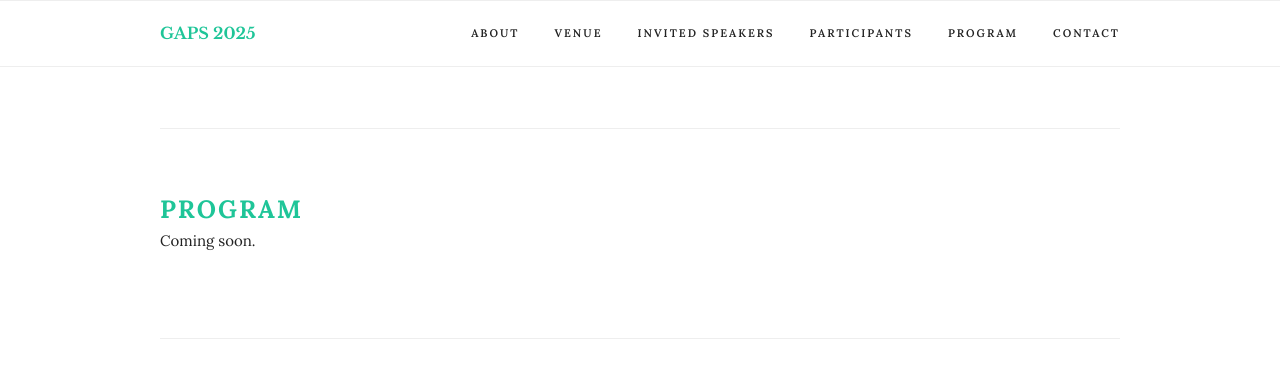
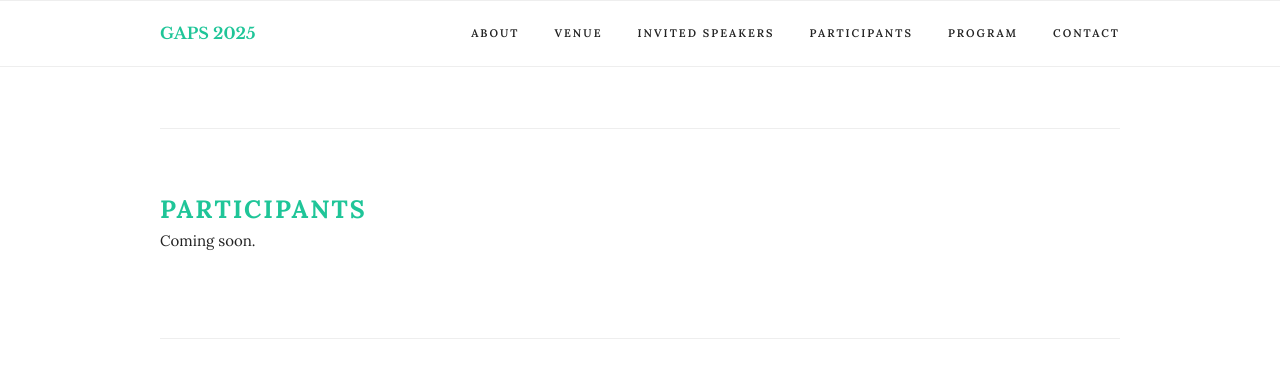
Before and after one commit to gapsworkshop/gaps2025, a Jekyll site: the page built from index.html, in a window 1280 px wide and 900 px high, scrolled down 2917 px. Shown: the top 390 px of the window. Built offline with Jekyll 4.4.1, drawn with Linux system fonts in a browser that asks for light colours.

Commit message:
Update participants.html

```diff
--- a/_includes/participants.html
+++ b/_includes/participants.html
@@ -1,4 +1,4 @@
 <div class="docs-section" id="program">
-  <div class="docs-header">Program</div>
+  <div class="docs-header">Participants</div>
   <p>Coming soon.</p>
 </div>
```
